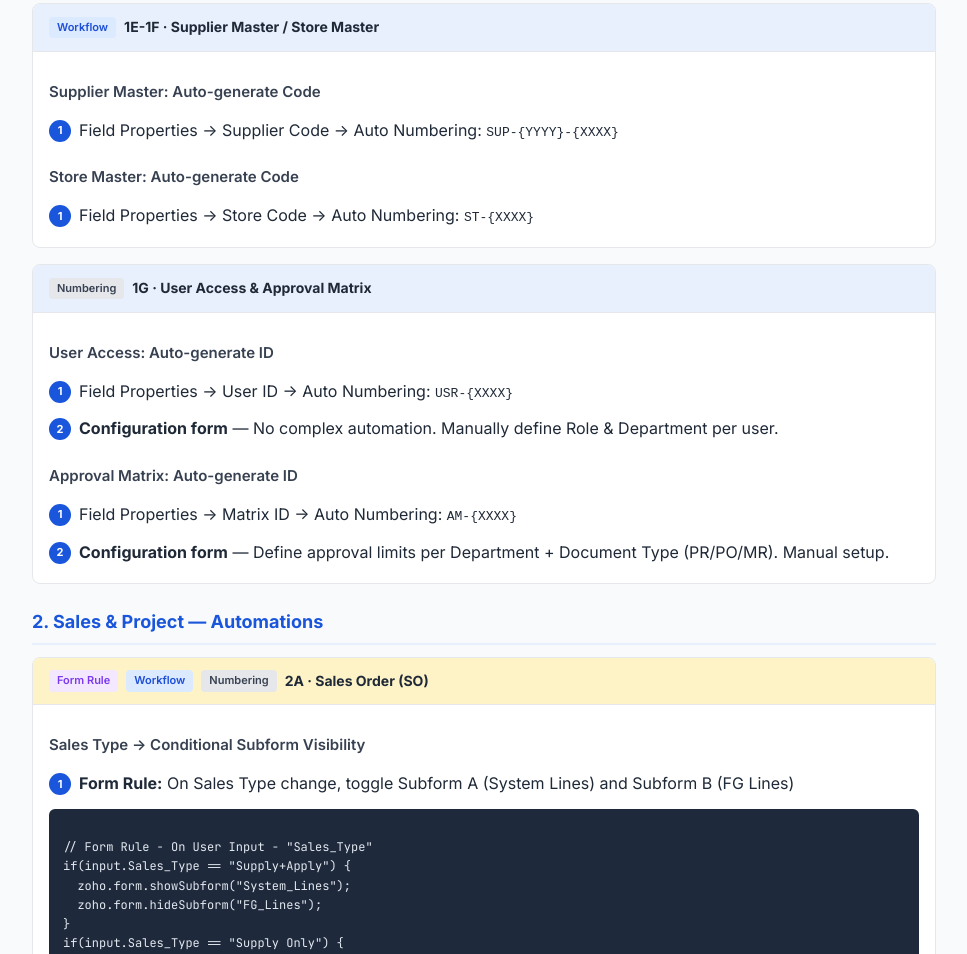
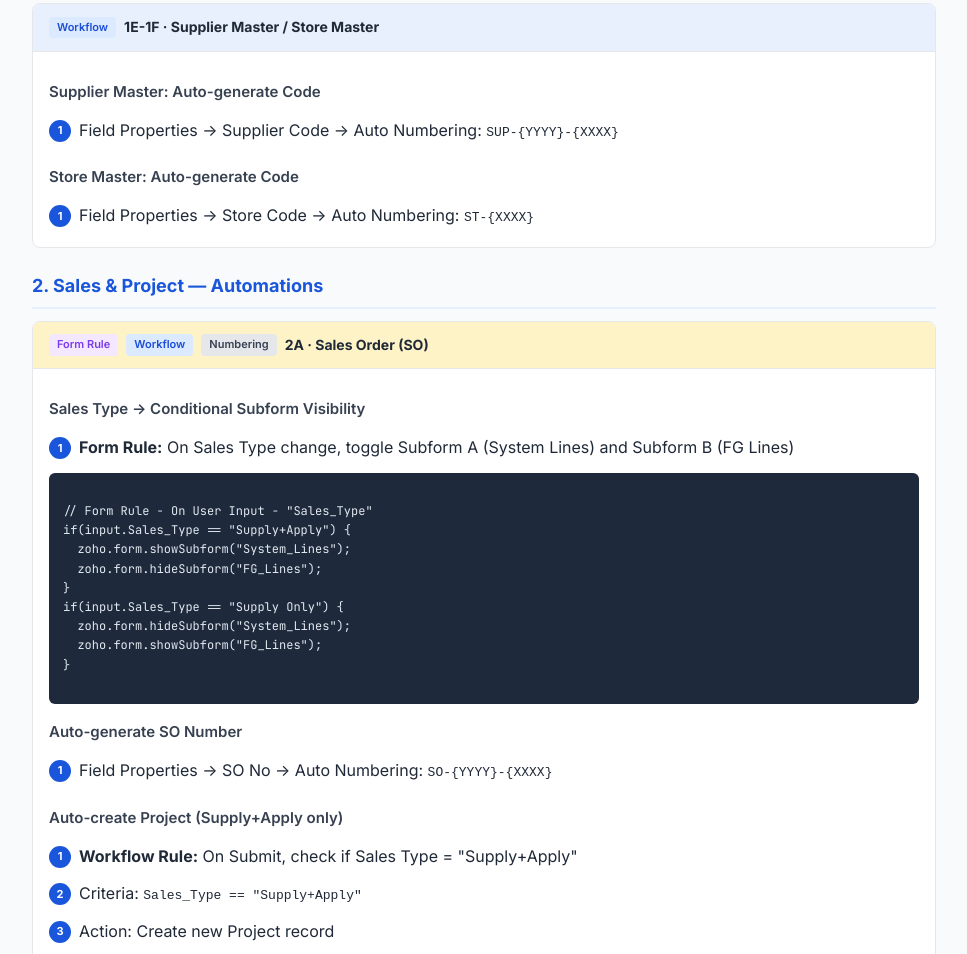
Before and after one commit to harshvardhankulkarni/pages, a plain HTML site: page chemsol/automation.html in a window 1280 px wide. Shown: the part 1946-2900 px from the top of the page, without its empty margins (296-1263 px from the left). Drawn offline with Linux system fonts and the light colour scheme.

Commit message:
remove User Access & Approval Matrix card — using Creator built-in features

```diff
--- a/chemsol/automation.html
+++ b/chemsol/automation.html
@@ -232,22 +232,6 @@ if(zoho.login.department != "Purchase" && zoho.login.department != "Store") {
 
         <div class="auto-sub-title">Store Master: Auto-generate Code</div>
         <div class="auto-step"><span class="auto-step-num">1</span><div>Field Properties -> Store Code -> Auto Numbering: <code>ST-{XXXX}</code></div></div>
-      </div>
-    </div>
-
-    <div class="auto-card">
-      <div class="auto-card-header" style="background:var(--primary-light)">
-        <span class="auto-tag tag-numbering">Numbering</span>
-        1G &middot; User Access &amp; Approval Matrix
-      </div>
-      <div class="auto-card-body">
-        <div class="auto-sub-title">User Access: Auto-generate ID</div>
-        <div class="auto-step"><span class="auto-step-num">1</span><div>Field Properties -> User ID -> Auto Numbering: <code>USR-{XXXX}</code></div></div>
-        <div class="auto-step"><span class="auto-step-num">2</span><div><strong>Configuration form</strong> — No complex automation. Manually define Role &amp; Department per user.</div></div>
-
-        <div class="auto-sub-title">Approval Matrix: Auto-generate ID</div>
-        <div class="auto-step"><span class="auto-step-num">1</span><div>Field Properties -> Matrix ID -> Auto Numbering: <code>AM-{XXXX}</code></div></div>
-        <div class="auto-step"><span class="auto-step-num">2</span><div><strong>Configuration form</strong> — Define approval limits per Department + Document Type (PR/PO/MR). Manual setup.</div></div>
       </div>
     </div>
 
@@ -1090,8 +1074,6 @@ return 0;  // Item not found
           <tr><td>BOM</td><td><span class="auto-tag tag-blueprint">Blueprint</span></td><td>On Submit</td><td>Status: Draft -> Approved -> Released</td><td>Pending</td></tr>
           <tr><td>Supplier Master</td><td><span class="auto-tag tag-numbering">Numbering</span></td><td>On Create</td><td>Auto: SUP-YYYY-XXXX</td><td>Pending</td></tr>
           <tr><td>Store Master</td><td><span class="auto-tag tag-numbering">Numbering</span></td><td>On Create</td><td>Auto: ST-XXXX</td><td>Pending</td></tr>
-          <tr><td>User Access</td><td><span class="auto-tag tag-numbering">Numbering</span></td><td>On Create</td><td>Auto: USR-XXXX (config form)</td><td>Pending</td></tr>
-          <tr><td>Approval Matrix</td><td><span class="auto-tag tag-numbering">Numbering</span></td><td>On Create</td><td>Auto: AM-XXXX (config form)</td><td>Pending</td></tr>
 
           <tr><td colspan="5"><strong>Sales &amp; Project</strong></td></tr>
           <tr><td>SO</td><td><span class="auto-tag tag-formrule">Form Rule</span></td><td>On Sales Type change</td><td>Toggle Subform A (System) / Subform B (FG)</td><td>Pending</td></tr>
```
